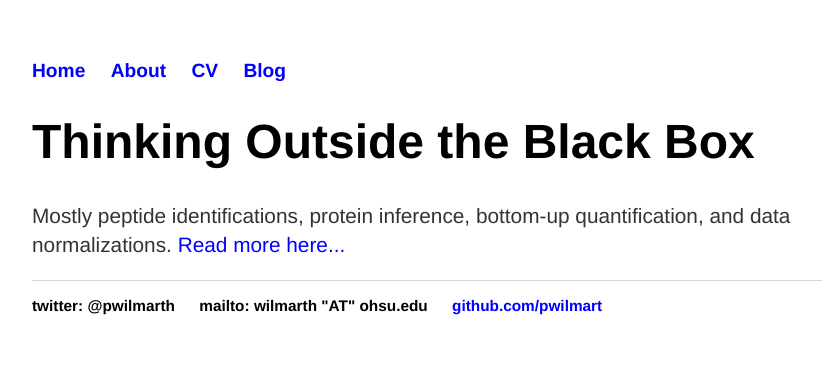
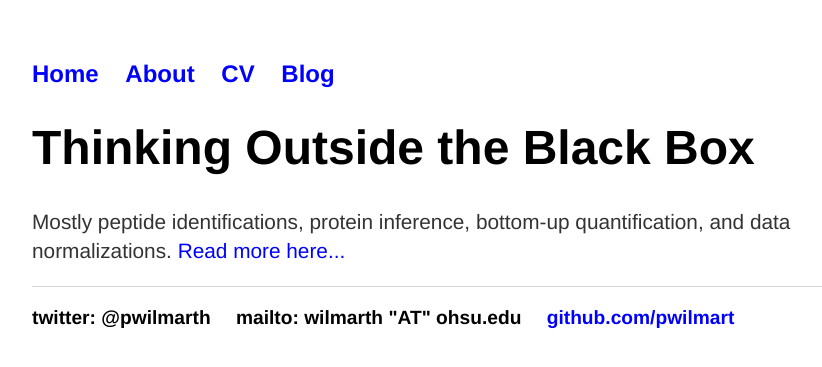
Before and after one commit to pwilmart/pwilmart.github.io, a Jekyll site: the page built from index.html, in a window 1280 px wide. Shown: the top 367 px of the page, without its empty margins (160-982 px from the left). Built offline with Jekyll 4.4.1, drawn with Linux system fonts in a browser that asks for light colours.

Commit message:
playing with CSS

```diff
--- a/css/main.css
+++ b/css/main.css
@@ -30,8 +30,8 @@ p {
     color: #333;
 }
 ul, ol {
-	font-size: 1.2em;
-	color = #808080;
+	font-size: 1.5em;
+	color = #FF0000;
 	}
 footer {
     border-top: 1px solid #d5d5d5;
```
